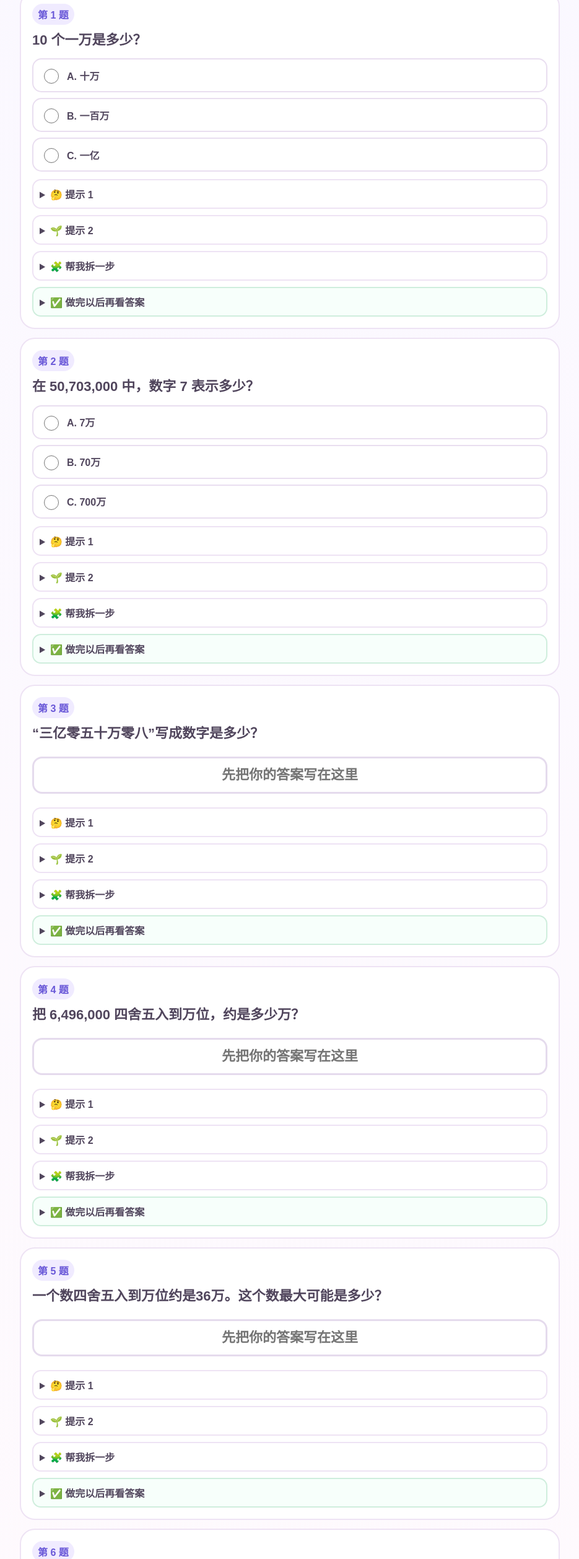
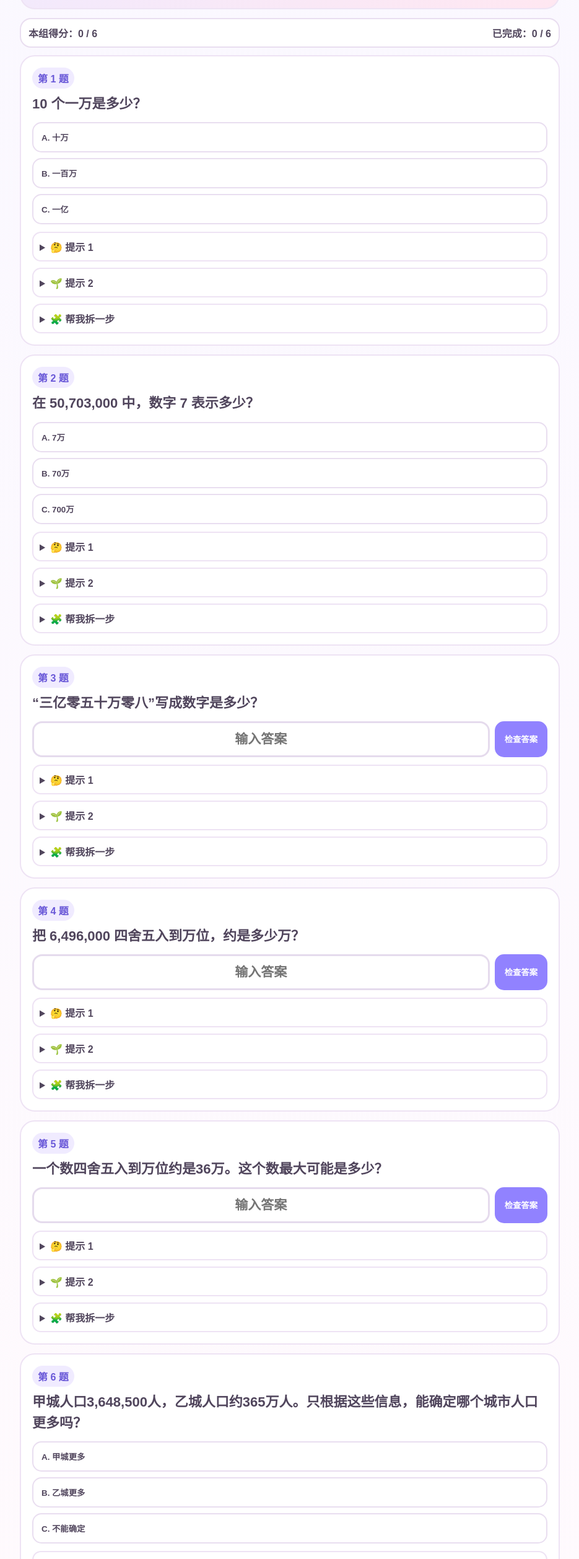
Before and after one commit to preetialka833-coder/mengmeng-english, a plain HTML site: page math-unit1.html in a window 1280 px wide. Shown: the part 284-2800 px from the top of the page at 62% size, without its empty margins (172-1107 px from the left). Drawn offline with Linux system fonts and the light colour scheme.

Commit message:
Add immediate grading and animal growth to unit 1

```diff
--- a/math-unit1.html
+++ b/math-unit1.html
@@ -1,71 +1,50 @@
-<!doctype html>
-<html lang="zh-CN"><head><meta charset="utf-8"><meta name="viewport" content="width=device-width,initial-scale=1,viewport-fit=cover,user-scalable=no"><title>第一单元 · 认识更大的数</title>
+<!doctype html><html lang="zh-CN"><head><meta charset="utf-8"><meta name="viewport" content="width=device-width,initial-scale=1,viewport-fit=cover,user-scalable=no"><title>第一单元 · 认识更大的数</title>
 <style>
 *{box-sizing:border-box}body{margin:0;font-family:Arial,"Microsoft YaHei",sans-serif;color:#51465d;background:linear-gradient(180deg,#faf8ff,#fffafd)}
-.wrap{max-width:900px;margin:auto;padding:16px 14px 60px}.hero,.card{background:#fff;border:2px solid #eee3f4;border-radius:24px;padding:18px;margin-bottom:14px}.hero{background:linear-gradient(135deg,#efeaff,#ffe7f1)}
+.wrap{max-width:900px;margin:auto;padding:16px 14px 70px}.hero,.card{background:#fff;border:2px solid #eee3f4;border-radius:24px;padding:18px;margin-bottom:14px}.hero{background:linear-gradient(135deg,#efeaff,#ffe7f1)}
 h1{font-size:30px;margin:8px 0}h2{font-size:22px;line-height:1.55;margin:8px 0}.sub{color:#84778e;line-height:1.65}.num{display:inline-block;background:#f0ebff;color:#6a59d8;border-radius:999px;padding:5px 9px;font-weight:bold}
-.opts{display:grid;gap:9px;margin:12px 0}.opt{display:flex;align-items:center;gap:10px;border:2px solid #e9def0;border-radius:15px;padding:12px;background:#fff;font-weight:bold;cursor:pointer}
-.opt input{width:24px;height:24px;accent-color:#8e7fff}.opt:has(input:checked){background:#f1edff;border-color:#9f91ff}.opt span{flex:1}
-.textans{width:100%;border:3px solid #e5dbed;border-radius:16px;padding:14px;text-align:center;font-size:22px;font-weight:bold;outline:none;margin:12px 0}.textans:focus{border-color:#9c8dff}
-details{margin-top:10px;border:2px solid #eee3f4;border-radius:14px;padding:10px;background:#fff}summary{font-weight:bold;cursor:pointer}.hint{padding:10px 2px 2px;color:#8a6e20;line-height:1.6}.answer{border-color:#cfeedd;background:#f7fffb}.ans{font-size:22px;font-weight:bold;padding:10px 2px 2px;color:#2f7f52}
+.opts{display:grid;gap:9px;margin:12px 0}.opt{display:block;width:100%;border:2px solid #e9def0;border-radius:15px;padding:13px;background:#fff;font-weight:bold;color:#51465d;text-align:left}.opt.correct{background:#e3f8eb;border-color:#75ce9a}.opt.wrong{background:#ffe7e7;border-color:#ef9999}
+.textrow{display:flex;gap:8px;margin:12px 0}.textans{flex:1;min-width:0;border:3px solid #e5dbed;border-radius:16px;padding:14px;text-align:center;font-size:21px;font-weight:bold}.checkbtn{border:0;border-radius:15px;padding:0 16px;background:#9182ff;color:#fff;font-weight:bold}
+.feedback{display:none;margin:9px 0;padding:10px;border-radius:13px;font-weight:bold;text-align:center}.feedback.good{display:block;background:#e3f8eb;color:#2f7f52}.feedback.bad{display:block;background:#ffe7e7;color:#bd4e4e}
+details{margin-top:10px;border:2px solid #eee3f4;border-radius:14px;padding:10px;background:#fff}summary{font-weight:bold}.hint{padding:10px 2px 2px;color:#8a6e20;line-height:1.6}
+.animalbox{display:flex;align-items:center;gap:14px;background:#fff7fc;border:2px solid #f3ddea;border-radius:18px;padding:12px;margin-top:12px}.animal{font-size:54px}.growtext{font-weight:bold;color:#7b65e8}
+.scorebar{position:sticky;top:8px;z-index:5;background:#fff;border:2px solid #e9def0;border-radius:18px;padding:10px 12px;margin-bottom:12px;display:flex;justify-content:space-between;gap:10px;font-weight:bold}
 a.btn{display:block;text-decoration:none;text-align:center;border-radius:16px;padding:13px 16px;font-size:18px;font-weight:bold;background:#fff;border:2px solid #e9dff1;color:#51465d}
-.note{margin-top:10px;padding:10px;border-radius:14px;background:#fffaf0;color:#8e7025;border:2px dashed #ffdb9d}
+@media(max-width:680px){.textrow{flex-direction:column}.checkbtn{padding:13px}}
 </style></head><body><main class="wrap">
-<section class="hero"><a class="btn" href="./math.html">← 返回数学首页</a><h1>第一单元 · 认识更大的数</h1><div class="sub">先做基础，再看变式。遇到综合题不要急着看答案，按提示一层层想。</div><div class="note">先选/写自己的答案，再决定要不要展开提示。最后才看绿色答案。</div></section>
-
-<section class="card">
-<div class="num">第 1 题</div>
-<h2>10 个一万是多少？</h2>
-<div class="opts"><label class="opt"><input type="radio" name="q0" value="A. 十万"><span>A. 十万</span></label><label class="opt"><input type="radio" name="q0" value="B. 一百万"><span>B. 一百万</span></label><label class="opt"><input type="radio" name="q0" value="C. 一亿"><span>C. 一亿</span></label></div>
+<section class="hero"><a class="btn" href="./math.html?v=6">← 返回数学首页</a><h1>第一单元 · 认识更大的数</h1><div class="sub">选择或输入答案后，会立刻告诉你对不对。</div><div class="animalbox"><div id="animal" class="animal">🐰</div><div><div class="growtext">答对题目，小动物会长大一点</div><div id="growthText" class="sub">读取成长进度…</div></div></div></section>
+<div class="scorebar"><span id="scoreText">本组得分：0 / 6</span><span id="doneText">已完成：0 / 6</span></div>
+<section class="card"><div class="num">第 1 题</div><h2>10 个一万是多少？</h2><div class="opts"><button class="opt" id="q0o0" onclick="checkMC(0,0);return false;">A. 十万</button><button class="opt" id="q0o1" onclick="checkMC(0,1);return false;">B. 一百万</button><button class="opt" id="q0o2" onclick="checkMC(0,2);return false;">C. 一亿</button></div><div id="fb0" class="feedback"></div>
 <details><summary>🤔 提示 1</summary><div class="hint">想一想：满十要向前进一位。</div></details>
 <details><summary>🌱 提示 2</summary><div class="hint">从“一万”开始数10个。</div></details>
-<details><summary>🧩 帮我拆一步</summary><div class="hint">1万×10=10万。</div></details>
-<details class="answer"><summary>✅ 做完以后再看答案</summary><div class="ans">十万</div></details>
-</section>
-<section class="card">
-<div class="num">第 2 题</div>
-<h2>在 50,703,000 中，数字 7 表示多少？</h2>
-<div class="opts"><label class="opt"><input type="radio" name="q1" value="A. 7万"><span>A. 7万</span></label><label class="opt"><input type="radio" name="q1" value="B. 70万"><span>B. 70万</span></label><label class="opt"><input type="radio" name="q1" value="C. 700万"><span>C. 700万</span></label></div>
+<details><summary>🧩 帮我拆一步</summary><div class="hint">1万×10=10万。</div></details></section><section class="card"><div class="num">第 2 题</div><h2>在 50,703,000 中，数字 7 表示多少？</h2><div class="opts"><button class="opt" id="q1o0" onclick="checkMC(1,0);return false;">A. 7万</button><button class="opt" id="q1o1" onclick="checkMC(1,1);return false;">B. 70万</button><button class="opt" id="q1o2" onclick="checkMC(1,2);return false;">C. 700万</button></div><div id="fb1" class="feedback"></div>
 <details><summary>🤔 提示 1</summary><div class="hint">先把这个数按四位一级分级。</div></details>
 <details><summary>🌱 提示 2</summary><div class="hint">5070｜3000，7在哪个数位？</div></details>
-<details><summary>🧩 帮我拆一步</summary><div class="hint">7在十万位，表示7个十万。</div></details>
-<details class="answer"><summary>✅ 做完以后再看答案</summary><div class="ans">70万</div></details>
-</section>
-<section class="card">
-<div class="num">第 3 题</div>
-<h2>“三亿零五十万零八”写成数字是多少？</h2>
-<input class="textans" type="text" inputmode="text" placeholder="先把你的答案写在这里">
+<details><summary>🧩 帮我拆一步</summary><div class="hint">7在十万位，表示7个十万。</div></details></section><section class="card"><div class="num">第 3 题</div><h2>“三亿零五十万零八”写成数字是多少？</h2><div class="textrow"><input id="q2input" class="textans" type="text" placeholder="输入答案"><button class="checkbtn" onclick="checkText(2);return false;">检查答案</button></div><div id="fb2" class="feedback"></div>
 <details><summary>🤔 提示 1</summary><div class="hint">先分成亿级、万级、个级。</div></details>
 <details><summary>🌱 提示 2</summary><div class="hint">3｜0050｜0008。</div></details>
-<details><summary>🧩 帮我拆一步</summary><div class="hint">把三个数级依次写在一起。</div></details>
-<details class="answer"><summary>✅ 做完以后再看答案</summary><div class="ans">300500008</div></details>
-</section>
-<section class="card">
-<div class="num">第 4 题</div>
-<h2>把 6,496,000 四舍五入到万位，约是多少万？</h2>
-<input class="textans" type="text" inputmode="text" placeholder="先把你的答案写在这里">
+<details><summary>🧩 帮我拆一步</summary><div class="hint">把三个数级依次写在一起。</div></details></section><section class="card"><div class="num">第 4 题</div><h2>把 6,496,000 四舍五入到万位，约是多少万？</h2><div class="textrow"><input id="q3input" class="textans" type="text" placeholder="输入答案"><button class="checkbtn" onclick="checkText(3);return false;">检查答案</button></div><div id="fb3" class="feedback"></div>
 <details><summary>🤔 提示 1</summary><div class="hint">保留到万位，要看哪一位？</div></details>
 <details><summary>🌱 提示 2</summary><div class="hint">看千位，千位是6。</div></details>
-<details><summary>🧩 帮我拆一步</summary><div class="hint">千位≥5，万位进1。</div></details>
-<details class="answer"><summary>✅ 做完以后再看答案</summary><div class="ans">650万</div></details>
-</section>
-<section class="card">
-<div class="num">第 5 题</div>
-<h2>一个数四舍五入到万位约是36万。这个数最大可能是多少？</h2>
-<input class="textans" type="text" inputmode="text" placeholder="先把你的答案写在这里">
+<details><summary>🧩 帮我拆一步</summary><div class="hint">千位≥5，万位进1。</div></details></section><section class="card"><div class="num">第 5 题</div><h2>一个数四舍五入到万位约是36万。这个数最大可能是多少？</h2><div class="textrow"><input id="q4input" class="textans" type="text" placeholder="输入答案"><button class="checkbtn" onclick="checkText(4);return false;">检查答案</button></div><div id="fb4" class="feedback"></div>
 <details><summary>🤔 提示 1</summary><div class="hint">先别算，想想哪些数会约成36万。</div></details>
 <details><summary>🌱 提示 2</summary><div class="hint">最小从355000开始，最大不能进到37万。</div></details>
-<details><summary>🧩 帮我拆一步</summary><div class="hint">37万之前的最后一个整数是多少？</div></details>
-<details class="answer"><summary>✅ 做完以后再看答案</summary><div class="ans">364999</div></details>
-</section>
-<section class="card">
-<div class="num">第 6 题</div>
-<h2>甲城人口3,648,500人，乙城人口约365万人。只根据这些信息，能确定哪个城市人口更多吗？</h2>
-<div class="opts"><label class="opt"><input type="radio" name="q5" value="A. 甲城更多"><span>A. 甲城更多</span></label><label class="opt"><input type="radio" name="q5" value="B. 乙城更多"><span>B. 乙城更多</span></label><label class="opt"><input type="radio" name="q5" value="C. 不能确定"><span>C. 不能确定</span></label></div>
+<details><summary>🧩 帮我拆一步</summary><div class="hint">37万之前的最后一个整数是多少？</div></details></section><section class="card"><div class="num">第 6 题</div><h2>甲城人口3,648,500人，乙城人口约365万人。只根据这些信息，能确定哪个城市人口更多吗？</h2><div class="opts"><button class="opt" id="q5o0" onclick="checkMC(5,0);return false;">A. 甲城更多</button><button class="opt" id="q5o1" onclick="checkMC(5,1);return false;">B. 乙城更多</button><button class="opt" id="q5o2" onclick="checkMC(5,2);return false;">C. 不能确定</button></div><div id="fb5" class="feedback"></div>
 <details><summary>🤔 提示 1</summary><div class="hint">注意“约365万”不是精确数。</div></details>
 <details><summary>🌱 提示 2</summary><div class="hint">乙城真实人口可能比365万略大，也可能略小。</div></details>
-<details><summary>🧩 帮我拆一步</summary><div class="hint">甲城是364.85万；乙城只给近似数。</div></details>
-<details class="answer"><summary>✅ 做完以后再看答案</summary><div class="ans">不能确定</div></details>
-</section>
-<section class="card"><a class="btn" href="./math.html">完成这一组，返回数学首页</a></section>
-</main></body></html>
+<details><summary>🧩 帮我拆一步</summary><div class="hint">甲城是364.85万；乙城只给近似数。</div></details></section>
+<section class="card"><a class="btn" href="./math.html?v=6">完成这一组，返回数学首页</a></section>
+</main>
+<script>
+var QS=[{"type":"mc","correctIndex":0,"answer":"","alts":[]},{"type":"mc","correctIndex":1,"answer":"","alts":[]},{"type":"text","answer":"300500008","alts":[]},{"type":"text","answer":"650万","alts":["650"]},{"type":"text","answer":"364999","alts":[]},{"type":"mc","correctIndex":2,"answer":"","alts":[]}];var score=0,done=0,finished=[];for(var z=0;z<QS.length;z++){finished[z]=false;}
+function clean(s){return String(s).replace(/^\s+|\s+$/g,"").replace(/[，、;；]/g,",").replace(/\s*,\s*/g,",").replace(/\s+/g," ");}
+function getAnimal(){var a="🐰";try{a=localStorage.getItem("math_animal")||"🐰";}catch(e){}return a;}
+function getXP(){var x=0;try{x=parseInt(localStorage.getItem("math_xp")||"0",10);}catch(e){}return x||0;}
+function addXP(){var x=getXP()+1;try{localStorage.setItem("math_xp",String(x));}catch(e){}renderAnimal();}
+function renderAnimal(){var a=getAnimal(),x=getXP(),size=52,label="小宝宝";if(x>=5){size=64;label="长大一点啦";}if(x>=12){size=78;label="越来越厉害";}if(x>=24){size=94;label="小勇士";}if(x>=40){size=112;label="大朋友啦";}var el=document.getElementById("animal");el.innerHTML=a;el.style.fontSize=size+"px";document.getElementById("growthText").innerHTML=label+" · 成长值 "+x;}
+function updateTop(){document.getElementById("scoreText").innerHTML="本组得分："+score+" / "+QS.length;document.getElementById("doneText").innerHTML="已完成："+done+" / "+QS.length;}
+function markDone(i,ok){if(!finished[i]){finished[i]=true;done++;if(ok){score++;addXP();}updateTop();if(done===QS.length){setTimeout(function(){alert("这一组完成啦！得分 "+score+" / "+QS.length+"。小动物也长大了一点 🌱");},250);}}}
+function checkMC(i,j){var q=QS[i],fb=document.getElementById("fb"+i),k,b;for(k=0;k<4;k++){b=document.getElementById("q"+i+"o"+k);if(b){b.className="opt";}}b=document.getElementById("q"+i+"o"+j);if(j===q.correctIndex){b.className="opt correct";fb.className="feedback good";fb.innerHTML="✅ 对啦！";markDone(i,true);}else{b.className="opt wrong";fb.className="feedback bad";fb.innerHTML="❌ 还不对。先想一想，或者打开提示再试一次。";}}
+function checkText(i){var q=QS[i],v=clean(document.getElementById("q"+i+"input").value),ok=(v===clean(q.answer)),k;if(!ok&&q.alts){for(k=0;k<q.alts.length;k++){if(v===clean(q.alts[k])){ok=true;break;}}}var fb=document.getElementById("fb"+i);if(ok){fb.className="feedback good";fb.innerHTML="✅ 对啦！";markDone(i,true);}else{fb.className="feedback bad";fb.innerHTML="❌ 还不对。先看看提示，再试一次。";}}
+window.onload=function(){renderAnimal();updateTop();};
+</script></body></html>
```
